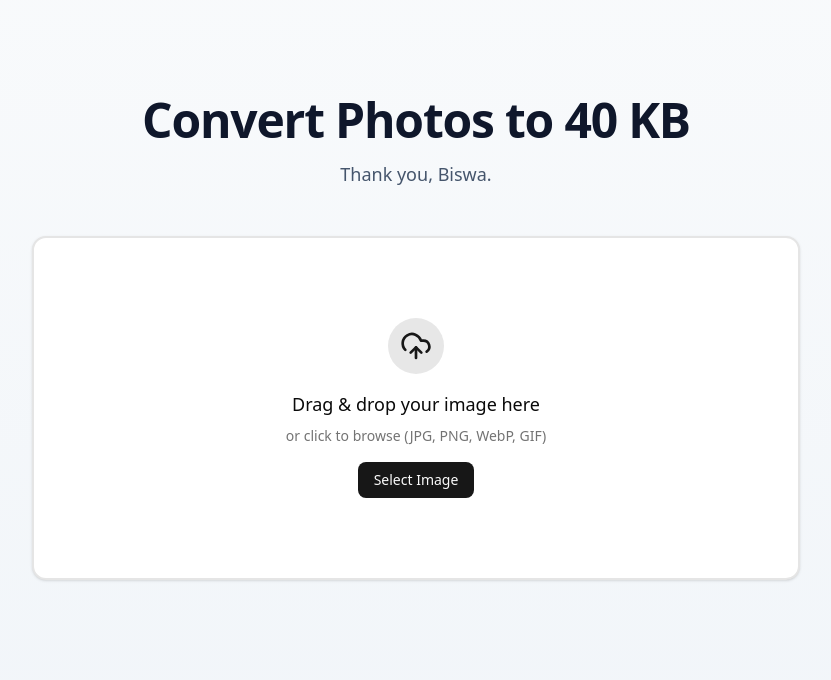
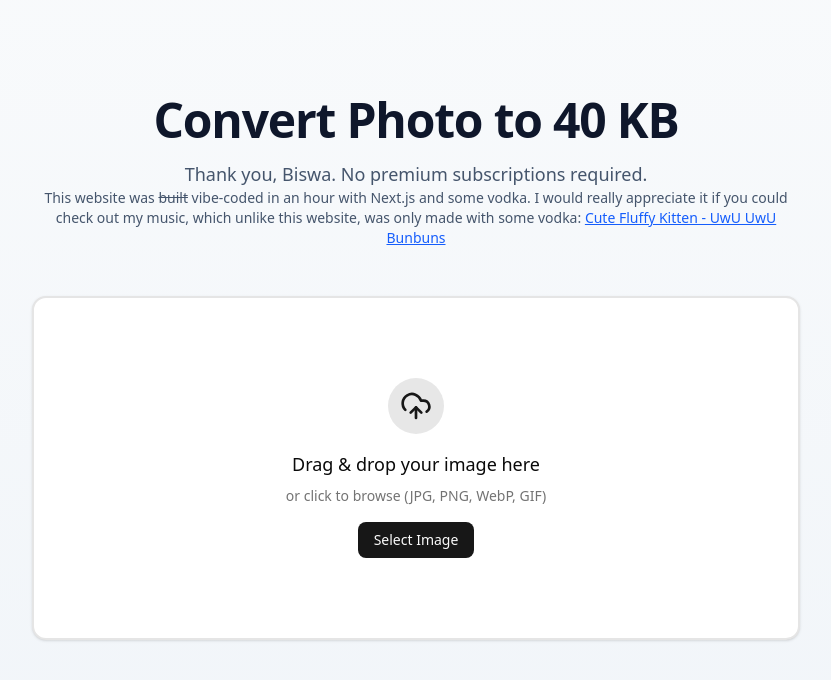
Before and after one commit to madhavan-raja/convertphototo40kb, a Next.js app: page / in a window 1280 px wide. Shown: the top 680 px of the page, without its empty margins (224-1055 px from the left). Built offline with nearby package versions, Linux system fonts and the light colour scheme.

Commit message:
Add music information

```diff
--- a/app/page.tsx
+++ b/app/page.tsx
@@ -1,4 +1,5 @@
 import { ImageCompressor } from "@/components/image-compressor";
+import Link from "next/link";
 
 export default function Home() {
   return (
@@ -7,15 +8,18 @@ export default function Home() {
         <div className="mx-auto max-w-3xl">
           <div className="mb-12 text-center">
             <h1 className="mb-4 text-4xl font-bold tracking-tight text-slate-900 dark:text-slate-50 md:text-5xl">
-              Convert Photos to 40 KB
+              Convert Photo to 40 KB
             </h1>
             <p className="text-lg text-slate-600 dark:text-slate-400">
-              Thank you, Biswa.
+              Thank you, Biswa. No premium subscriptions required.
+            </p>
+            <p className="text-sm text-slate-600 dark:text-slate-400">
+              This website was <span className="line-through">built</span> vibe-coded in an hour with Next.js and some vodka. I would really appreciate it if you could check out my music, which unlike this website, was only made with some vodka: <Link className="text-blue-600 dark:text-blue-400 underline" target="_blank" href={"https://youtu.be/M3rhZJRd0eQ"}>Cute Fluffy Kitten - UwU UwU Bunbuns</Link>
             </p>
           </div>
           <ImageCompressor />
         </div>
       </div>
-    </main>
+    </main >
   );
 }
```
